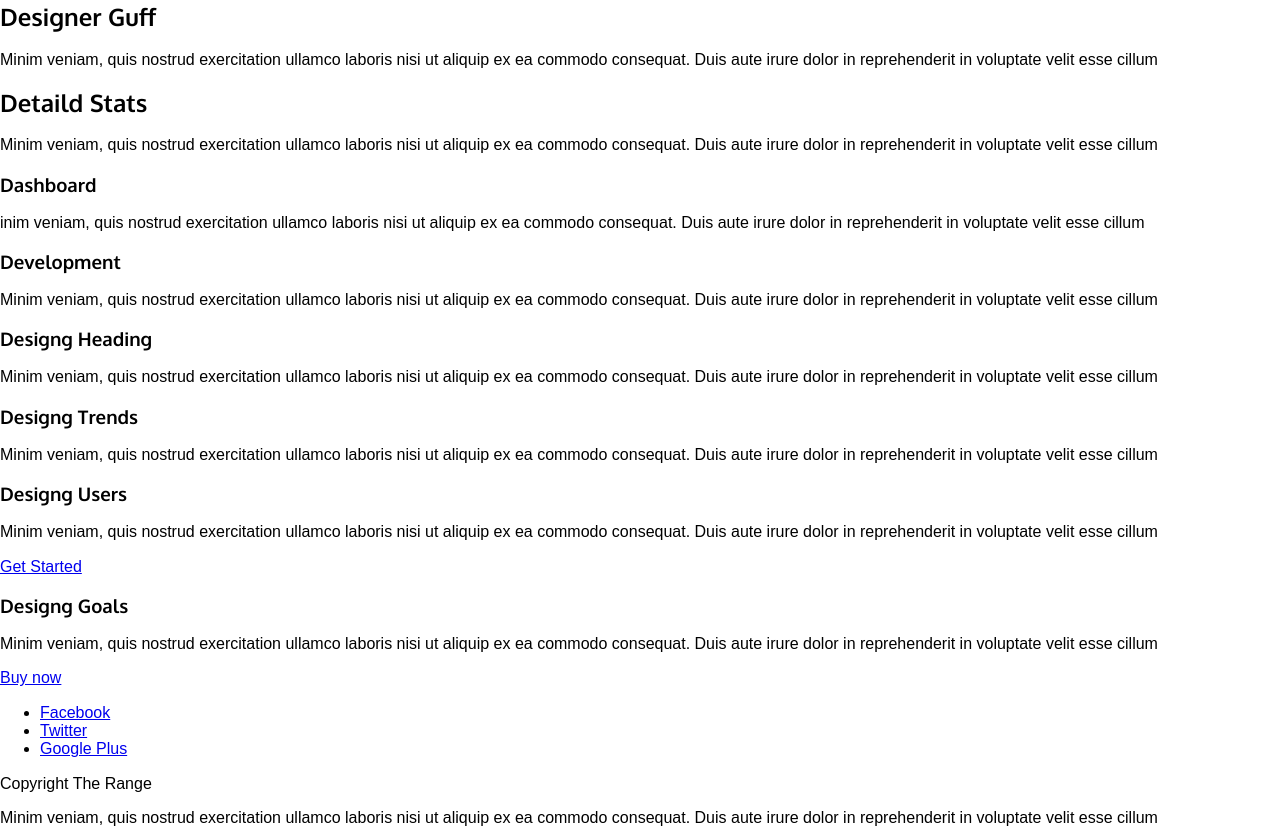
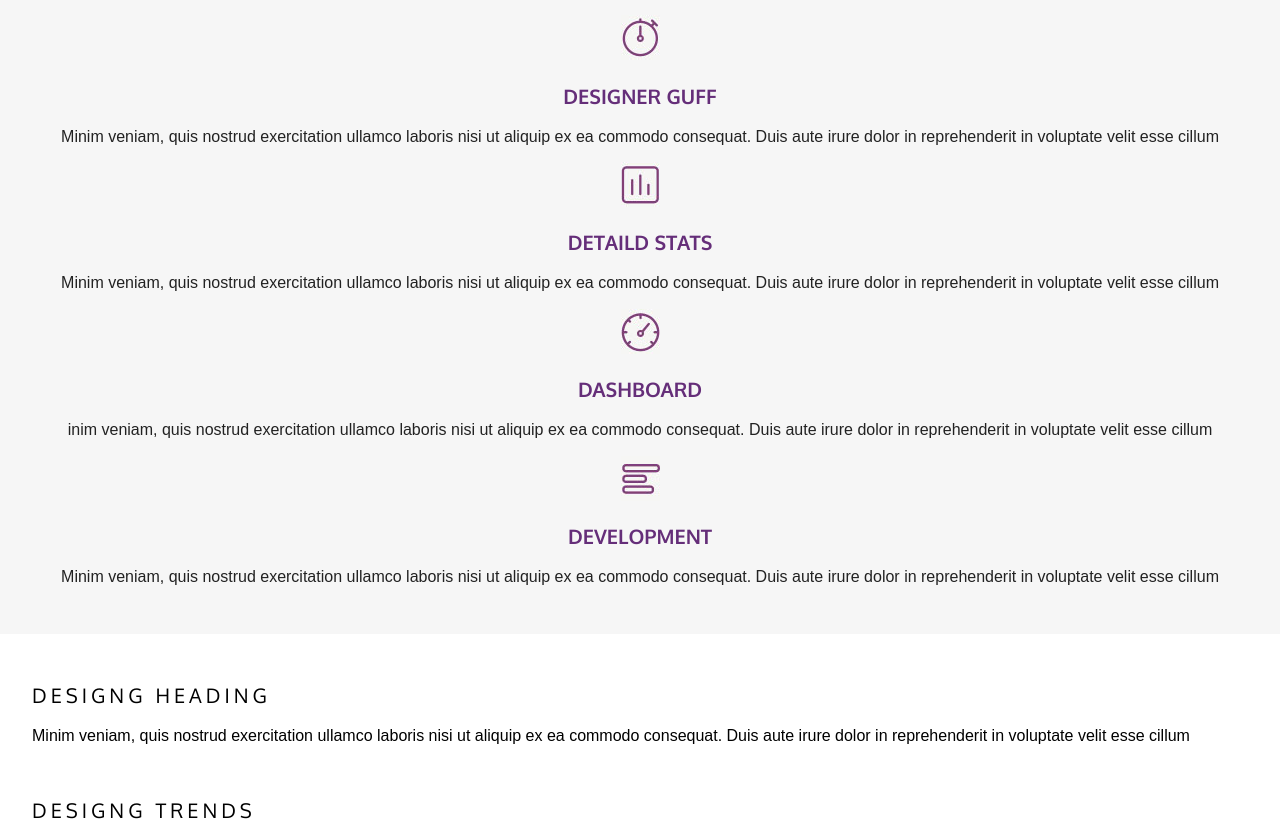
Before and after one commit to Isaquesantos7/projectHotels, a plain HTML site: page index.html in a window 1280 px wide. Shown: the part 504-1340 px from the top of the page. Drawn offline with Linux system fonts and the light colour scheme.

Commit message:
formating main-content and footer

```diff
--- a/css/style.css
+++ b/css/style.css
@@ -68,3 +68,73 @@ h1, h2, h3, h4, h5, h6{
     font-size: 1em;
     line-height: 1.5em;
 }
+
+.middle-content{
+    padding: 2em;
+    background-color: #f6f6f6;
+    text-align: center;
+}
+
+.middle-content-title{
+    font-size: 1.25em;
+    color: #652e79;
+    text-transform: uppercase;
+}
+
+.middle-content p{
+    list-style: 1.5;
+    color: #222;
+}
+
+span img {
+    font-size: 4em;
+    color: #652e79;
+}
+
+.main-content{
+    padding: 2em;
+}
+
+.main-content-article{
+    margin-bottom: 3.5em;
+    line-height: 1.2em;
+}
+
+.main-content-title{
+    font-size: 1.25em;
+    letter-spacing: .02em;
+    text-transform: uppercase;
+    letter-spacing: .2em;
+    font-weight: normal;
+}
+
+
+.footer{
+    background-color: #25303e;
+    color: #83969f;
+    text-align: center;
+    padding-bottom: 2em;
+}
+
+.footer-menu-share{
+    background-color: #303d4c;
+    padding: .5em;
+}
+
+.footer-menu-share ul{
+    list-style: none;
+    margin: 0;
+    padding: 0;
+    display: inline-block;
+}
+
+.footer-menu-share li{
+    display: inline-block;
+    margin: 0 1em;
+}
+
+.footer-menu-share a{
+    font-size: 1.1em;
+    text-decoration: none;
+    color: white;
+}
--- a/index.html
+++ b/index.html
@@ -31,33 +31,34 @@
             magna aliqua consectetur adipisicing elit.
         </h2>
         <a class="button" href="#">Get started</a>
+
     </section>
 
-    <section>
+    <section class="middle-content">
         <article>
-            <h2>Designer Guff</h2>
+            <span><img src="./images/icon1.jpg" alt="icon-1"></span>
+            <h3 class="middle-content-title">Designer Guff</h3>
             <p>
                 Minim veniam, quis nostrud exercitation ullamco
                 laboris nisi ut aliquip ex ea commodo consequat.
                 Duis aute irure dolor in reprehenderit in voluptate velit esse cillum
             </p>
         </article>
-    </section>
 
-    <section>
         <article>
-            <h2>Detaild Stats</h2>
+            <span><img src="./images/icon2.jpg" alt=""></span>
+            <h3 class="middle-content-title">Detaild Stats</h3>
             <p>
                 Minim veniam, quis nostrud exercitation
                 ullamco laboris nisi ut aliquip ex ea commodo consequat.
                 Duis aute irure dolor in reprehenderit in voluptate velit esse cillum
             </p>
         </article>
-    </section>
 
-    <section>
+
         <article>
-            <h3>Dashboard</h3>
+            <span><img src="./images/icon3.jpg" alt=""></span>
+            <h3 class="middle-content-title">Dashboard</h3>
             <p>
                 inim veniam, quis nostrud exercitation ullamco laboris
                 nisi ut aliquip ex ea commodo consequat. Duis aute irure
@@ -65,65 +66,71 @@
 
             </p>
         </article>
-    </section>
 
-    <section>
         <article>
-            <h3>Development</h3>
+            <span><img src="./images/icon4.jpg" alt=""></span>
+            <h3 class="middle-content-title">Development</h3>
             <p>
                 Minim veniam, quis nostrud exercitation ullamco laboris nisi ut aliquip ex ea commodo consequat.
                 Duis aute irure dolor in reprehenderit in voluptate velit esse cillum
             </p>
         </article>
+    </section>
 
-        <article>
-            <h3>Designg Heading</h3>
+    <section class="main-content">
+        <article class="main-content-article">
+            <h3 class="main-content-title">Designg Heading</h3>
             <p>
-                Minim veniam, quis nostrud exercitation ullamco laboris nisi ut aliquip ex ea commodo consequat. Duis
+                Minim veniam, quis nostrud exercitation ullamco laboris nisi ut aliquip ex ea commodo consequat.
+                Duis
                 aute irure dolor in reprehenderit in voluptate velit esse cillum
             </p>
         </article>
 
-        <article>
-            <h3>Designg Trends</h3>
+        <article class="main-content-article">
+            <h3 class="main-content-title">Designg Trends</h3>
             <p>
-                Minim veniam, quis nostrud exercitation ullamco laboris nisi ut aliquip ex ea commodo consequat. Duis
+                Minim veniam, quis nostrud exercitation ullamco laboris nisi ut aliquip ex ea commodo consequat.
+                Duis
                 aute irure dolor in reprehenderit in voluptate velit esse cillum
             </p>
         </article>
 
-        <article>
-            <h3>
+        <article class="main-content-article">
+            <h3 class="main-content-title">
                 Designg Users
             </h3>
             <p>
-                Minim veniam, quis nostrud exercitation ullamco laboris nisi ut aliquip ex ea commodo consequat. Duis
+                Minim veniam, quis nostrud exercitation ullamco laboris nisi ut aliquip ex ea commodo consequat.
+                Duis
                 aute irure dolor in reprehenderit in voluptate velit esse cillum
             </p>
-            <a href="#"> Get Started </a>
+            <a class="button" href="#"> Get Started </a>
         </article>
 
-        <article>
-            <h3>Designg Goals</h3>
+        <article class="main-content-article">
+            <h3 class="main-content-title">Designg Goals</h3>
             <p>
-                Minim veniam, quis nostrud exercitation ullamco laboris nisi ut aliquip ex ea commodo consequat. Duis
+                Minim veniam, quis nostrud exercitation ullamco laboris nisi ut aliquip ex ea commodo consequat.
+                Duis
                 aute irure dolor in reprehenderit in voluptate velit esse cillum
             </p>
-            <a href="#">Buy now</a>
+            <a class="button" href="#">Buy now</a>
         </article>
     </section>
 
-    <footer>
-        <ul>
-            <li><a href="#">Facebook</a></li>
-            <li><a href="#">Twitter</a></li>
-            <li><a href="#">Google Plus</a></li>
+    <footer class="footer">
+        <ul class="footer-menu-share">
+            <li><a href="#"><span class="hidden"><img src="./images/facebook.png" alt=""></span></a></li>
+            <li><a href="#"><span class="hidden"><img src="./images/twitter.png" alt=""></span></a></li>
+            <li><a href="#"><span class="hidden"><img src="./images/googlePlus.png" alt=""></span></a></li>
         </ul>
         <p>
             Copyright The Range
         </p>
         <p>
-            Minim veniam, quis nostrud exercitation ullamco laboris nisi ut aliquip ex ea commodo consequat. Duis aute
+            Minim veniam, quis nostrud exercitation ullamco laboris nisi ut aliquip ex ea commodo consequat. Duis
+            aute
             irure dolor in reprehenderit in voluptate velit esse cillum
         </p>
     </footer>
```
